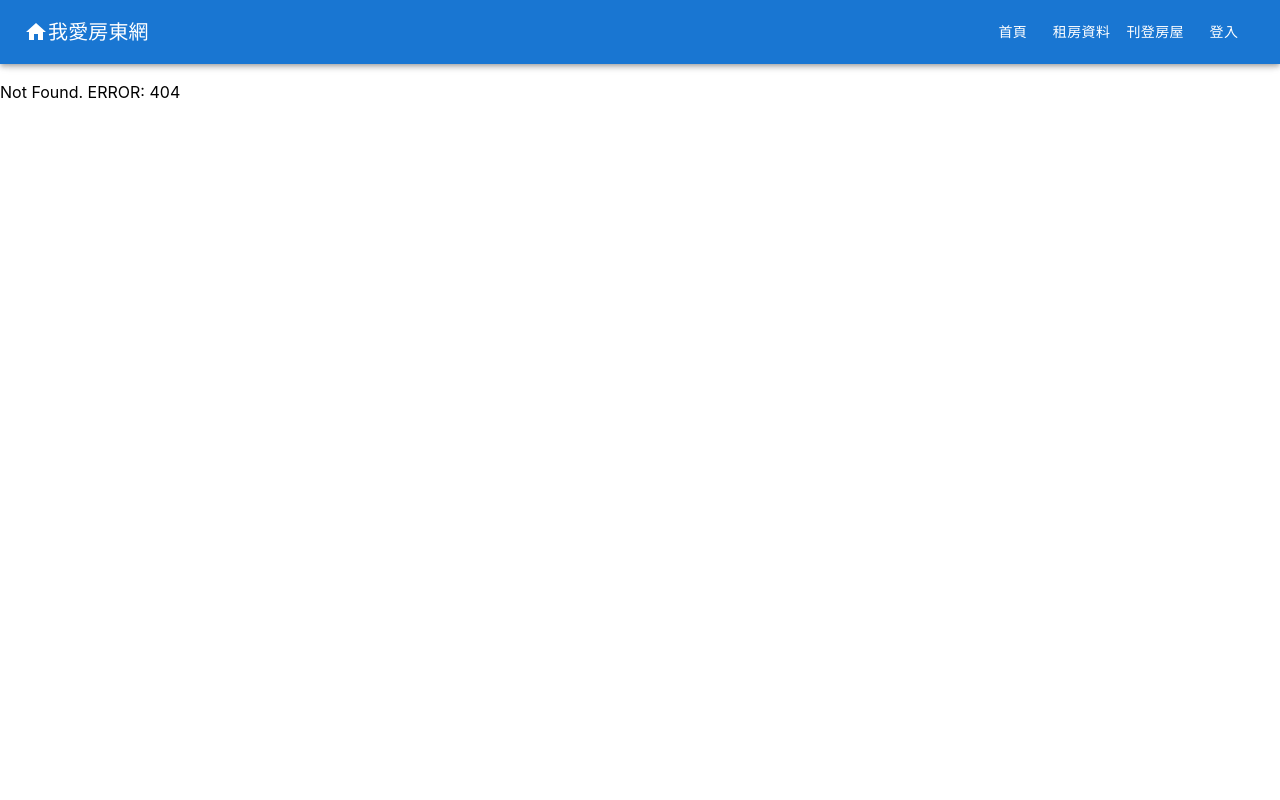
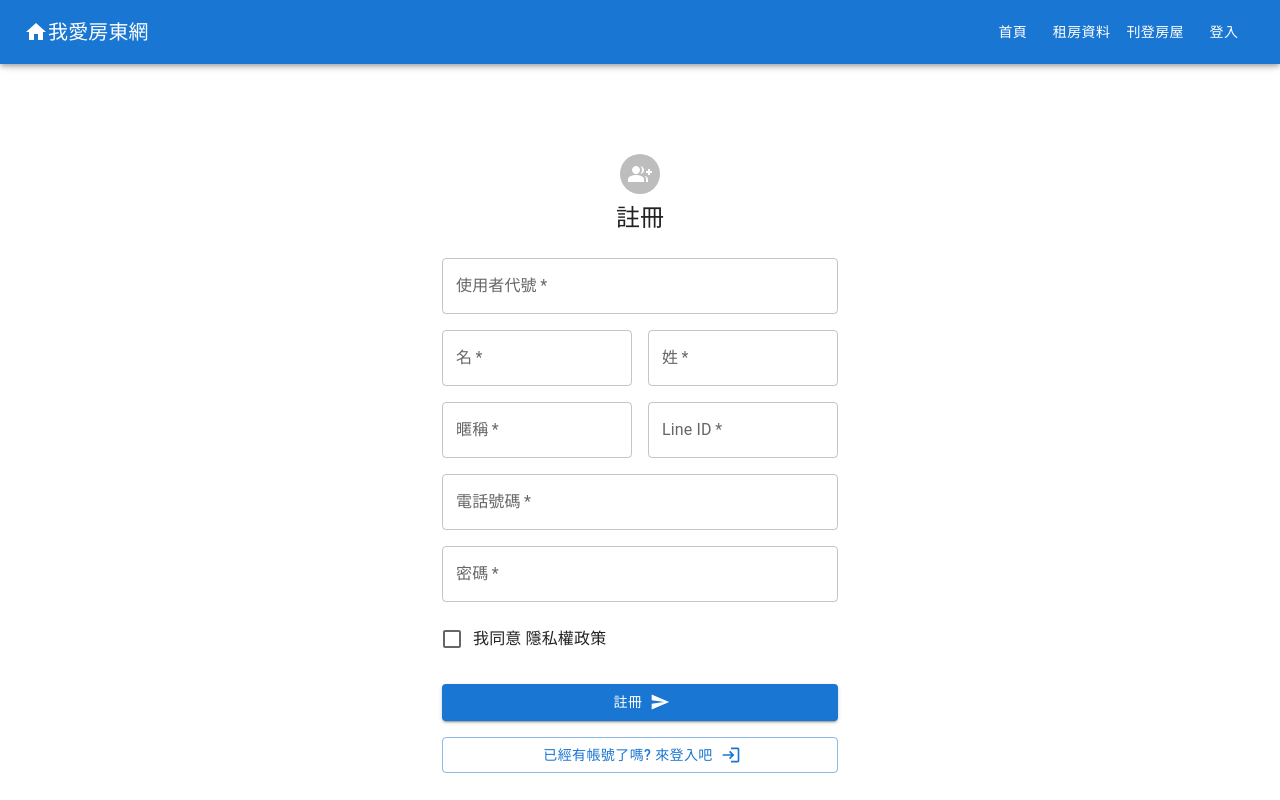
Before and after one commit to poyang31/atari_show, a React (Create React App) app: page /#/sign-up in a window 1280 px wide. Before the commit this address had no page. Shown: the top 800 px of the page. Built offline with nearby package versions, Linux system fonts and the light colour scheme.

Commit message:
tidy codes

```diff
--- a/src/App.js
+++ b/src/App.js
@@ -41,14 +41,14 @@ function App() {
                         <Route exact path="/">
                             <IndexPage cityData={cityData}/>
                         </Route>
-                        <Route exact path="/RentPage" component={RentPage}/>
-                        <Route exact path="/AddRentPage">
+                        <Route exact path="/rent-page" component={RentPage}/>
+                        <Route exact path="/add-rent-page">
                             <AddRentPage cityData={cityData}/>
                         </Route>
-                        <Route exact path="/MemberDetail" component={MemberDetail}/>
-                        <Route exact path="/PageDetail/:id" component={PageDetail}/>
-                        <Route exact path="/SignUp" component={SignUp}/>
-                        <Route exact path="/SignIn" component={SignIn}/>
+                        <Route exact path="/member-detail" component={MemberDetail}/>
+                        <Route exact path="/page-detail/:id" component={PageDetail}/>
+                        <Route exact path="/sign-up" component={SignUp}/>
+                        <Route exact path="/sign-in" component={SignIn}/>
                         <Route path="*">Not Found. ERROR: 404</Route>
                     </Switch>
                 </Box>
--- /dev/null
+++ b/src/client/http.js
@@ -0,0 +1,36 @@
+const apiServer = "http://localhost:3000";
+
+const generalConfig = {
+    method: "GET",
+    mode: "cors",
+    cache: "no-cache",
+    credentials: "same-origin",
+    headers: {
+        accept: "application/json"
+    },
+    redirect: "follow",
+    referrer: "no-referrer",
+};
+
+export default (input, init, json = null) => {
+    input = apiServer + input;
+    init = {...generalConfig, ...init};
+    const atari_token = localStorage.getItem("atari_token");
+    if (atari_token) {
+        init.headers["authorization"] = atari_token;
+    }
+    if (json) {
+        init.headers["content-type"] = "application/json";
+        init.body = JSON.stringify(json);
+    }
+    return new Promise((resolve, reject) =>
+        fetch(input, init)
+            .then((res) => {
+                return Math.floor(res.status / 100) === 2
+                    ? res.json()
+                    : reject(res)
+            })
+            .then(resolve)
+            .catch(reject)
+    );
+};
--- a/src/components/Navbar/Navbar.js
+++ b/src/components/Navbar/Navbar.js
@@ -35,16 +35,16 @@ export default function NavBar() {
 
                     <Button color="inherit" component={Link} to="/">首頁</Button>
 
-                    <Button color="inherit" component={Link} to="/RentPage">租房資料</Button>
+                    <Button color="inherit" component={Link} to="/rent-page">租房資料</Button>
 
-                    <Button color="inherit" component={Link} to="/AddRentPage">刊登房屋</Button>
+                    <Button color="inherit" component={Link} to="/add-rent-page">刊登房屋</Button>
 
                     {
                         MemberData.username === ""
                             ?
-                            <Button color="inherit" component={Link} to="/SignIn">登入</Button>
+                            <Button color="inherit" component={Link} to="/sign-in">登入</Button>
                             :
-                            <IconButton component={Link} to="/MemberDetail">
+                            <IconButton component={Link} to="/member-detail">
                                 <Avatar alt={MemberData.username} src="../img/female.png"/>
                             </IconButton>
                     }
--- a/src/components/SignIn/SignIn.js
+++ b/src/components/SignIn/SignIn.js
@@ -8,18 +8,21 @@ import AccountCircleIcon from "@mui/icons-material/AccountCircle";
 import Box from "@mui/material/Box";
 import Button from "@mui/material/Button";
 import Container from "@mui/material/Container";
-import Grid from "@mui/material/Grid";
+import Typography from "@mui/material/Typography";
 import SendIcon from "@mui/icons-material/Send";
-import Typography from "@mui/material/Typography";
+import PersonAddAltIcon from "@mui/icons-material/PersonAddAlt";
 import Checkbox from "@mui/material/Checkbox";
 import CssBaseline from "@mui/material/CssBaseline";
 import FormControlLabel from "@mui/material/FormControlLabel";
 import TextField from "@mui/material/TextField";
 import {createTheme, ThemeProvider} from "@mui/material/styles";
 
+import client from "../../client/http";
 import {SetMember} from "../../actions";
 
 const theme = createTheme();
+
+const login = (username, password) => client("/login", {method: "POST"}, {username, password});
 
 export default function SignIn() {
     const dispatch = useDispatch();
@@ -27,13 +30,18 @@ export default function SignIn() {
     const handleSubmit = (event) => {
         event.preventDefault();
         const data = new FormData(event.currentTarget);
-        console.log({
-            username: data.get("username"),
-            password: data.get("password"),
-        });
-        // SetStoreMember
-        dispatch(SetMember(data.get("email")));
-        history.push("./");
+        login(data.get("username"), data.get("password"))
+            .then((res) => {
+                console.log(res);
+                // SetStoreMember
+                if (res.body === 1) {
+                    dispatch(SetMember(data.get("email")));
+                    history.push("./");
+                }
+            })
+            .catch((e) => {
+                console.log(e)
+            })
     };
 
     return (
@@ -86,17 +94,22 @@ export default function SignIn() {
                         <Button
                             type="submit"
                             fullWidth
-                            variant="outlined"
+                            variant="contained"
                             endIcon={<SendIcon/>}
                             sx={{mt: 3, mb: 2}}
                         >
                             登入
                         </Button>
-                        <Grid container>
-                            <Grid item>
-                                <Link to="./signup">還沒有帳號嗎? 註冊</Link>
-                            </Grid>
-                        </Grid>
+                        <Button
+                            component={Link}
+                            fullWidth
+                            variant="outlined"
+                            endIcon={<PersonAddAltIcon/>}
+                            sx={{ mb: 2}}
+                            to="/sign-up"
+                        >
+                            還沒有帳號嗎? 註冊
+                        </Button>
                     </Box>
                 </Box>
             </Container>
--- a/src/components/SignUp/SignUp.js
+++ b/src/components/SignUp/SignUp.js
@@ -1,16 +1,19 @@
 import * as React from "react";
+import {Link} from "react-router-dom";
+
 import Avatar from "@mui/material/Avatar";
 import Button from "@mui/material/Button";
+import Grid from "@mui/material/Grid";
+import Box from "@mui/material/Box";
+import Container from "@mui/material/Container";
+import Typography from "@mui/material/Typography";
+import SendIcon from "@mui/icons-material/Send";
+import LoginIcon from "@mui/icons-material/Login";
+import GroupAddIcon from "@mui/icons-material/GroupAdd";
 import CssBaseline from "@mui/material/CssBaseline";
 import TextField from "@mui/material/TextField";
 import FormControlLabel from "@mui/material/FormControlLabel";
 import Checkbox from "@mui/material/Checkbox";
-import {Link} from "react-router-dom";
-import Grid from "@mui/material/Grid";
-import Box from "@mui/material/Box";
-import GroupAddIcon from "@mui/icons-material/GroupAdd";
-import Typography from "@mui/material/Typography";
-import Container from "@mui/material/Container";
 import {createTheme, ThemeProvider} from "@mui/material/styles";
 
 const theme = createTheme();
@@ -50,6 +53,16 @@ export default function SignUp() {
                         sx={{mt: 3}}
                     >
                         <Grid container spacing={2}>
+                            <Grid item xs={12}>
+                                <TextField
+                                    required
+                                    fullWidth
+                                    id="Phone"
+                                    label="使用者代號"
+                                    name="Phone"
+                                    autoComplete="Phone"
+                                />
+                            </Grid>
                             <Grid item xs={12} sm={6}>
                                 <TextField
                                     autoComplete="given-name"
@@ -116,15 +129,16 @@ export default function SignUp() {
                                     control={
                                         <Checkbox value="allowExtraEmails" color="primary"/>
                                     }
-                                    label="我願意收到最新通知的Email"
+                                    label="我同意 隱私權政策"
                                 />
                             </Grid>
                         </Grid>
                         <Button
                             type="submit"
                             fullWidth
-                            variant="outlined"
+                            variant="contained"
                             sx={{mt: 3, mb: 2}}
+                            endIcon={<SendIcon/>}
                             onClick={(e) => {
                                 e.preventDefault();
                                 window.location.href = "/";
@@ -132,13 +146,16 @@ export default function SignUp() {
                         >
                             註冊
                         </Button>
-                        <Grid container justifyContent="flex-end">
-                            <Grid item>
-                                <Link to="/" variant="body2">
-                                    已經有帳號了嗎? 來登入吧
-                                </Link>
-                            </Grid>
-                        </Grid>
+                        <Button
+                            component={Link}
+                            fullWidth
+                            variant="outlined"
+                            endIcon={<LoginIcon/>}
+                            sx={{ mb: 2}}
+                            to="/sign-in"
+                        >
+                            已經有帳號了嗎? 來登入吧
+                        </Button>
                     </Box>
                 </Box>
             </Container>
```
